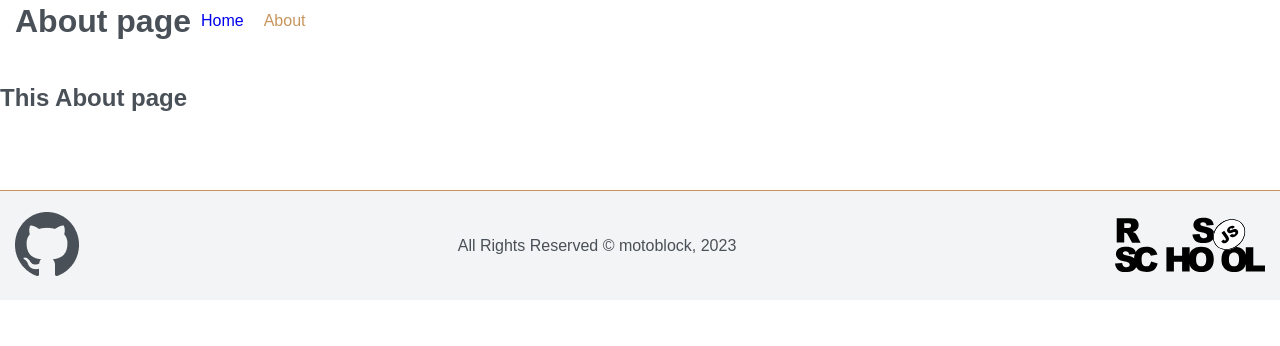
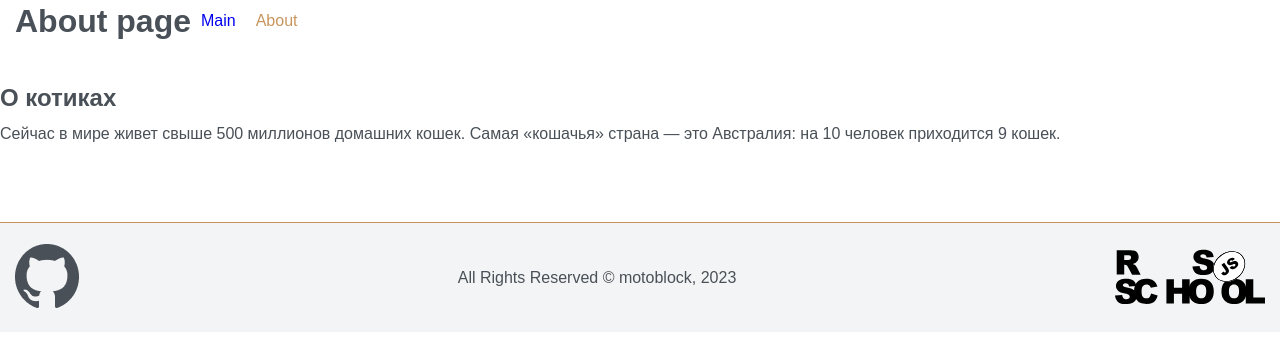
Before and after one commit to Motoblock/React, a React (Vite) app: page /about in a window 1280 px wide. Shown: the top 346 px of the page. Built offline with nearby package versions, Linux system fonts and the light colour scheme.

Commit message:
feat: add test (begin)

```diff
--- a/src/component/Header.tsx
+++ b/src/component/Header.tsx
@@ -30,7 +30,7 @@ class Header extends Component<Props, { title: string }> {
         <div className="header__menu">
           <nav className="nav">
             <NavLink onClick={() => this.setState({ title: 'Home page' })} className="item" to="/">
-              Home
+              Main
             </NavLink>
             <NavLink
               onClick={() => this.setState({ title: 'About page' })}
--- a/src/component/UI/card/Card.tsx
+++ b/src/component/UI/card/Card.tsx
@@ -27,14 +27,14 @@ class Card extends React.Component<CardCatProps, { value: string }> {
     return (
       <div className={stCard.cards__card}>
         <div className={stCard.card__images}>
-          <img src={link} alt={this.props.description} />
+          <img src={link} title={this.props.description} alt={`Кот по кличке ` + this.props.name} />
         </div>
         <div className={stCard.card__text}>
           <div className={stCard.card__age}>{this.props.age} месяцев</div>
           <div className={stCard.card__name}>{this.props.name}</div>
           <div className={stCard.card__breed}>{this.props.breed}</div>
           <div className={stCard.card__cattery}>{this.props.catterys}</div>
-          <div className={stCard.card__price}>{this.props.price}</div>
+          <div className={stCard.card__price}>{this.props.price} ₽</div>
         </div>
       </div>
     );
--- a/src/page/about/about.tsx
+++ b/src/page/about/about.tsx
@@ -1,6 +1,15 @@
 import React from 'react';
 function About() {
-  return <h2>This About page</h2>;
+  return (
+    <>
+      <h2>О котиках</h2>
+      <br />
+      <p>
+        Сейчас в мире живет свыше 500 миллионов домашних кошек. Самая «кошачья» страна — это
+        Австралия: на 10 человек приходится 9 кошек.
+      </p>
+    </>
+  );
 }
 
 export default About;
```
Also changed, not shown: 1 other file (tests, documents, lock files or other folders).
